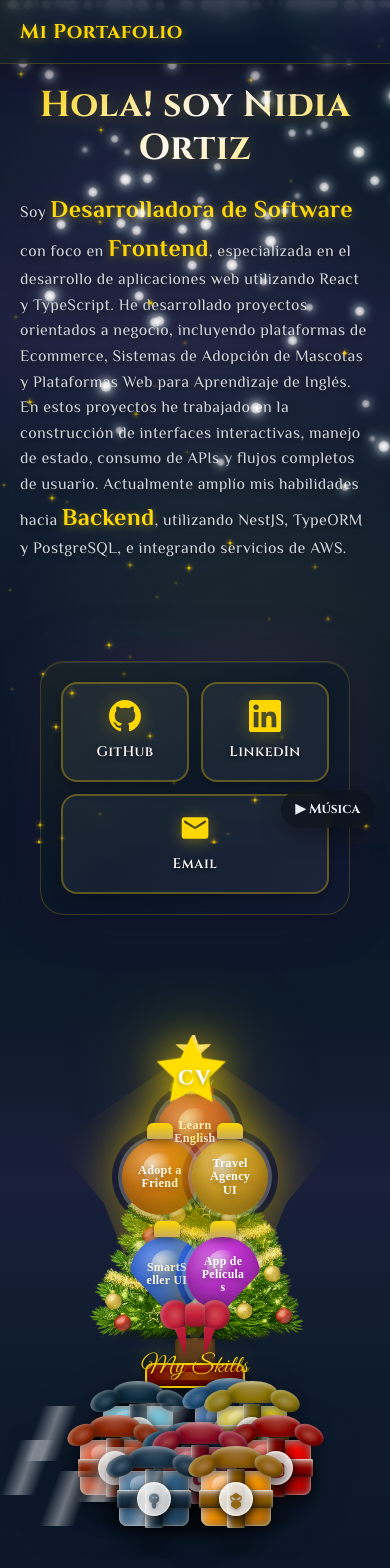
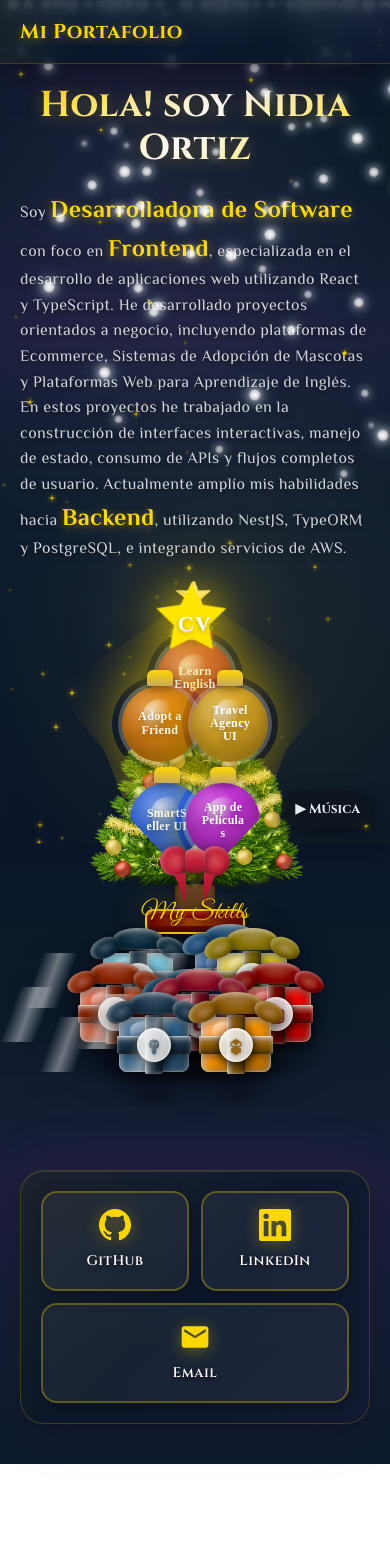
Before and after one commit to ngortiz/my-portfolio, a React (Vite) app: page / in a window 390 px wide. Shown: the top 1568 px of the page. After the commit the page ends 1464 px from the top, so only its background shows below. Built offline with nearby package versions, Linux system fonts and the light colour scheme; a web font is replaced by a local one.

Commit message:
Refactor page layout with responsive grid adjustments, reposition the contact section, and improve tree star z-index and touch behavior.

```diff
--- a/src/App.tsx
+++ b/src/App.tsx
@@ -54,7 +54,6 @@ export default function App() {
 
           Soy <strong>Desarrolladora de Software</strong> con foco en <strong>Frontend</strong>, especializada en el desarrollo de aplicaciones web utilizando React y TypeScript. He desarrollado proyectos orientados a negocio, incluyendo plataformas de Ecommerce, Sistemas de Adopción de Mascotas y Plataformas Web para Aprendizaje de Inglés. En estos proyectos he trabajado en la construcción de interfaces interactivas, manejo de estado, consumo de APIs y flujos completos de usuario. Actualmente amplío mis habilidades hacia <strong>Backend</strong>, utilizando NestJS, TypeORM y PostgreSQL, e integrando servicios de AWS.
         </motion.p>
-        <Contact />
       </header>
 
       <main className="main">
@@ -63,6 +62,8 @@ export default function App() {
 
         <section id="proyectos" style={{ marginTop: 12 }} />
       </main>
+
+      <Contact />
 
       <AnimatePresence>
         {skillsOpen && (
--- a/src/styles/contact.css
+++ b/src/styles/contact.css
@@ -1,6 +1,5 @@
 .contact-section {
   width: 100%;
-  max-width: 800px;
   margin: 60px auto;
   padding: 40px 20px;
 }
@@ -95,6 +94,13 @@
   text-shadow: 0 2px 4px rgba(0, 0, 0, 0.5);
 }
 
+@media (max-width: 768px) {
+  .contact-section {
+    margin: 0 auto 40px;
+    padding: 0 20px;
+  }
+}
+
 @media (max-width: 640px) {
   .social-links {
     gap: 12px;
--- a/src/styles/gifts-under-tree.css
+++ b/src/styles/gifts-under-tree.css
@@ -95,7 +95,7 @@
 /* Responsive adjustments */
 @media (max-width: 768px) {
   .gifts-container {
-    margin: -90px auto 30px;
+    margin: -90px auto 10px;
   }
 
   .gifts-grid {
--- a/src/styles/global.css
+++ b/src/styles/global.css
@@ -117,7 +117,7 @@ body::before {
 
 @media (min-width: 1024px) {
   .page {
-    grid-template-rows: auto auto;
+    grid-template-rows: auto 1fr;
     grid-template-columns: 50% 50%;
     align-items: start;
     min-height: 100vh;
@@ -134,6 +134,7 @@ body::before {
     align-items: stretch;
     height: auto;
     grid-column: 1 / 2;
+    grid-row: 1;
     max-width: 600px;
     width: 100%;
     margin-left: auto;
@@ -160,13 +161,24 @@ body::before {
     overflow: visible;
     justify-items: start;
     grid-column: 2 / 3;
+    grid-row: 1 / -1;
   }
 
   /* Contact section fits in the left column naturally now */
   .contact-section {
+    grid-column: 1 / 2;
+    grid-row: 2;
     width: 100%;
-    margin: 40px 0 0;
-    padding: 0;
+    max-width: 600px;
+    margin: 20px 0 0 auto !important;
+    padding: 0 10px 0 40px !important;
+    align-self: start;
+  }
+
+  .contact-container {
+    margin: 0 !important;
+    width: 100% !important;
+    max-width: none !important;
   }
 }
 @media (max-width: 768px) {
@@ -187,11 +199,6 @@ body::before {
   }
 
   .main {
-    padding: 10px 10px 80px;
-  }
-
-  .contact-section {
-    margin: 30px auto 0;
-    max-width: 100%;
+    padding: 10px 10px 0;
   }
 }
--- a/src/styles/tree-star.css
+++ b/src/styles/tree-star.css
@@ -3,7 +3,7 @@
   top: -2%;
   left: 50%;
   transform: translateX(-50%);
-  z-index: 15;
+  z-index: 50;
 }
 
 .tree-star {
@@ -20,6 +20,8 @@
   filter: drop-shadow(0 0 20px rgba(255, 215, 0, 0.8))
           drop-shadow(0 0 40px rgba(255, 215, 0, 0.5));
   transition: all 0.3s ease;
+  touch-action: manipulation;
+  -webkit-tap-highlight-color: transparent;
 }
 
 .star-icon {
```
